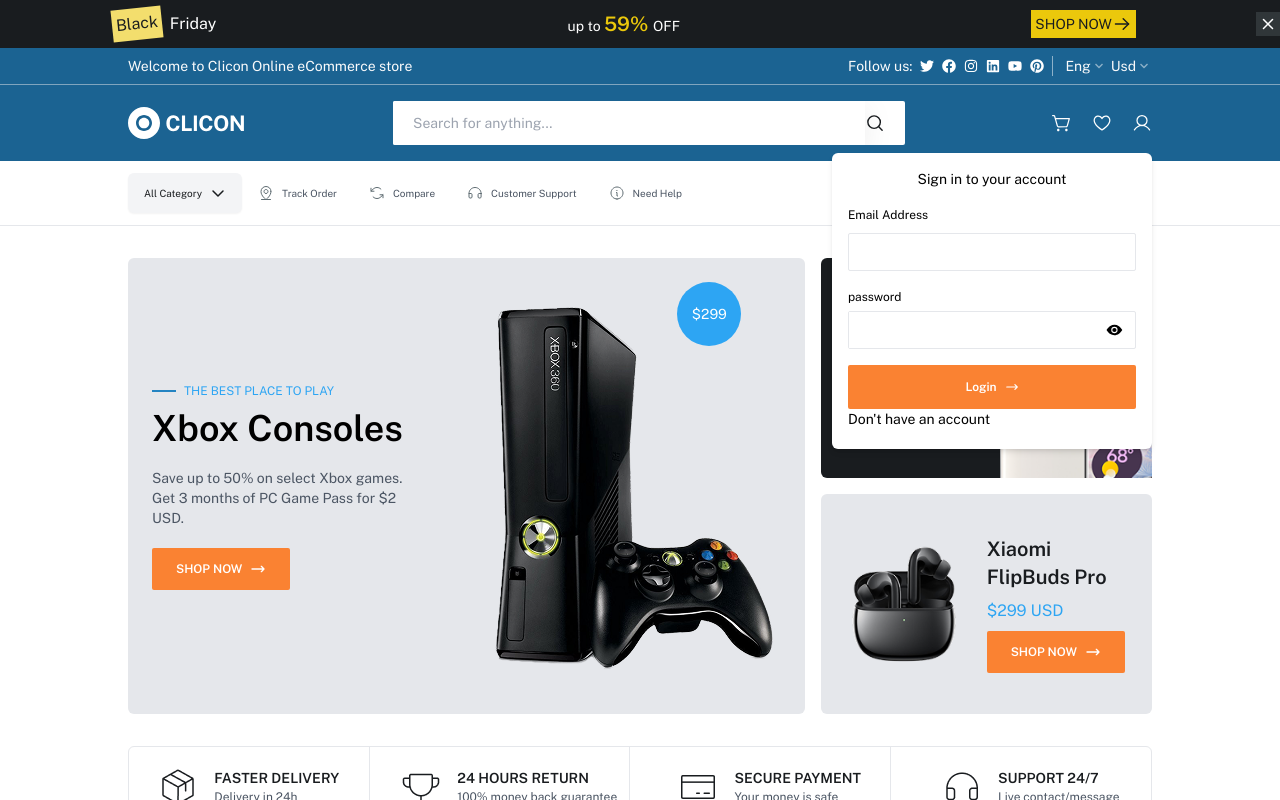
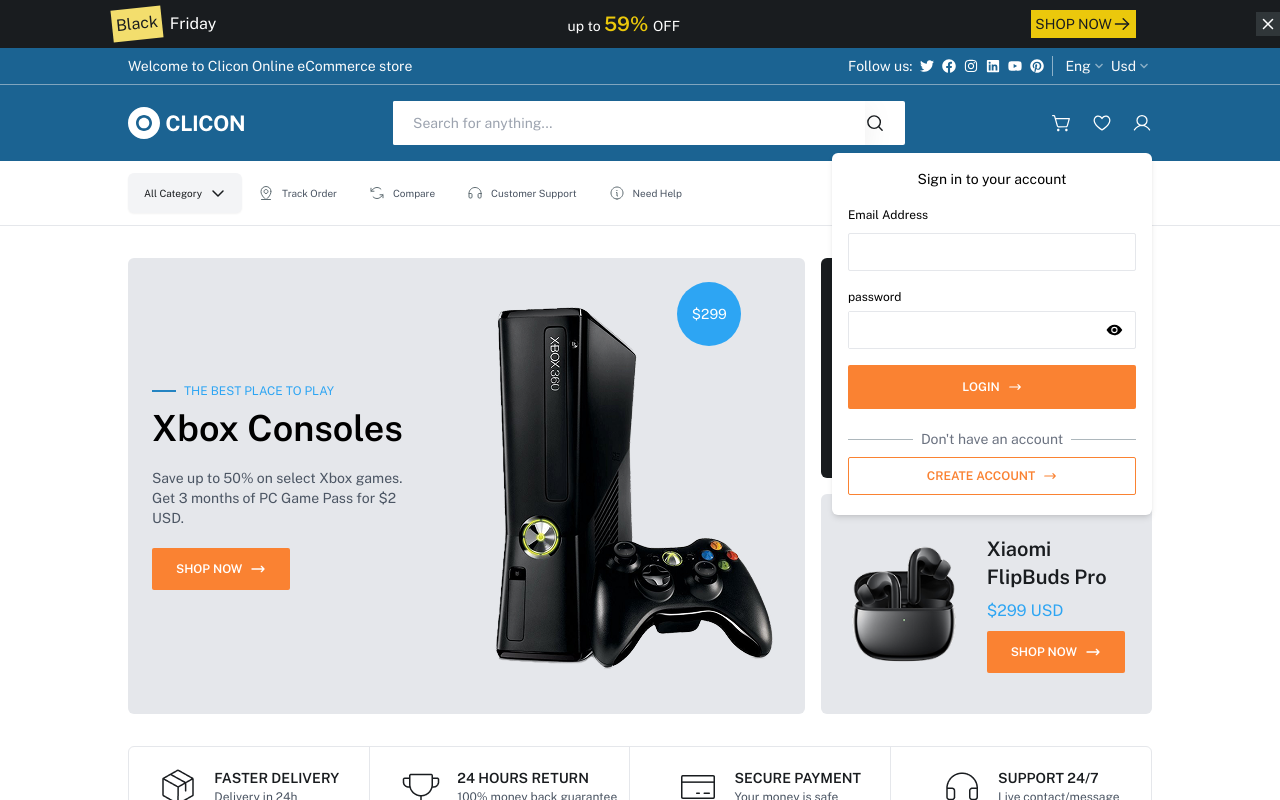
Before and after one commit to Sherifsani/clicon, a Next.js app: page / in a window 1280 px wide. Both pictures are taken after a click on the picture 1142 px from the left and 123 px from the top of the page. Shown: the top 800 px of the page. Built offline with nearby package versions, Linux system fonts and the light colour scheme.

Commit message:
add ButtonBordered component and update SignInCard for improved user flow

```diff
--- a/app/components/SignInCard.tsx
+++ b/app/components/SignInCard.tsx
@@ -1,7 +1,8 @@
 import React from "react";
 import { IoEyeSharp } from "react-icons/io5";
-import { IoEyeSharpOff } from "react-icons/io5";
+// import { IoEyeSharpOff } from "react-icons/io5";
 import ShopNowButton from "./micro-components/ShopNowButton";
+import ButtonBordered from "./micro-components/ButtonBordered";
 
 const SignInCard = () => {
   return (
@@ -29,13 +30,14 @@
             </span>
           </label>
 
-          <ShopNowButton text="Login" />
+          <ShopNowButton text="LOGIN" />
         </form>
-        <div className="flex items-center">
-          <hr />
-          Don't have an account
-          <hr />
+        <div className="flex items-center space-x-2 mt-5 mb-2">
+          <hr className="flex-grow border-gray-300" />
+          <span className="text-sm text-gray-500 text-[14px]">Don't have an account</span>
+          <hr className="flex-grow border-gray-300" />
         </div>
+        <ButtonBordered text="CREATE ACCOUNT" />
       </div>
     </div>
   );
--- /dev/null
+++ b/app/components/micro-components/ButtonBordered.tsx
@@ -0,0 +1,19 @@
+import Link from "next/link";
+import React from "react";
+import { HiOutlineArrowNarrowRight } from "react-icons/hi";
+
+const ButtonBordered = ({ text }: { text: String }) => {
+  return (
+    <div className="view-cart">
+      <Link
+        href="/shop"
+        className="flex items-center justify-center gap-2 border-[0.5px] border-primary-500 text-primary-500 bg-white px-6 py-2 rounded-sm"
+      >
+        <span className="text-[12px] font-semibold uppercase">{text}</span>{" "}
+        <HiOutlineArrowNarrowRight />
+      </Link>
+    </div>
+  );
+};
+
+export default ButtonBordered;
```
